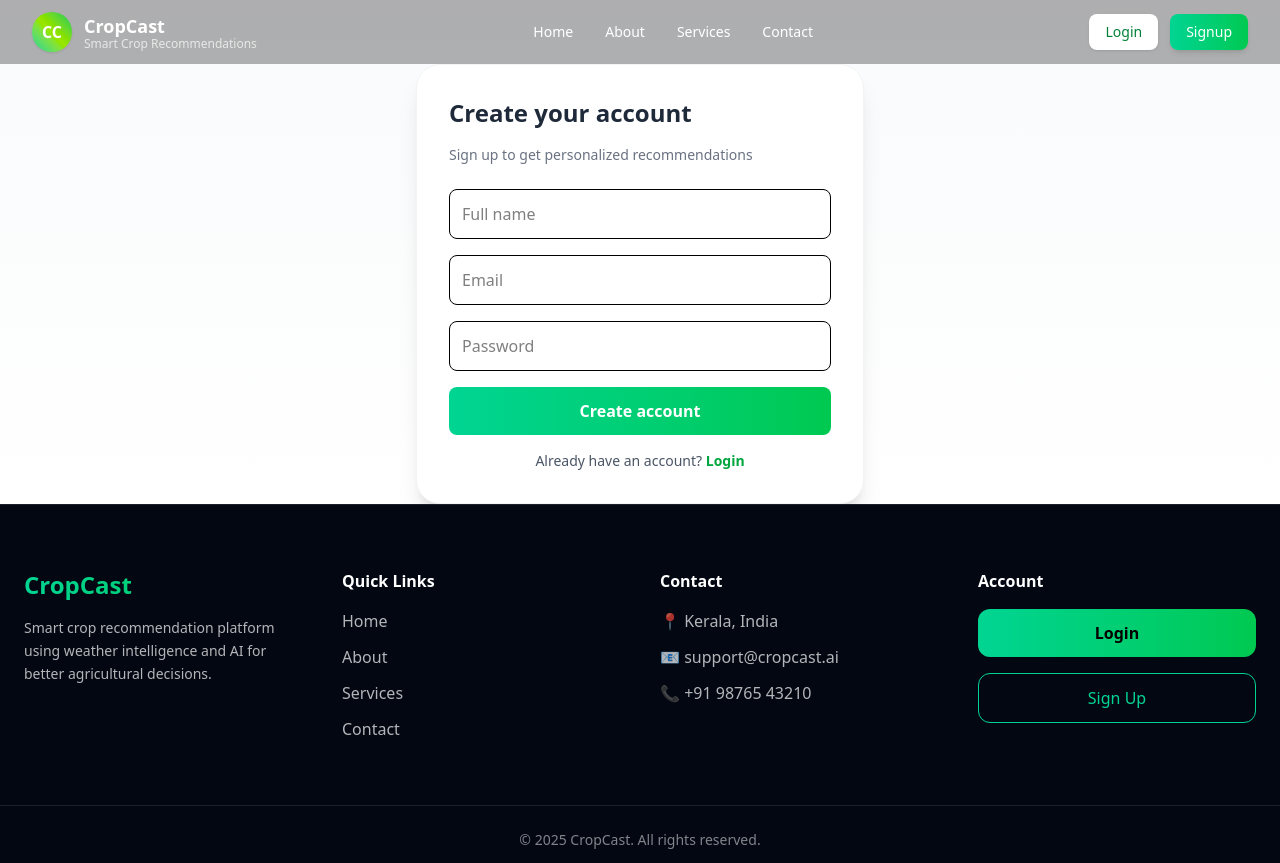
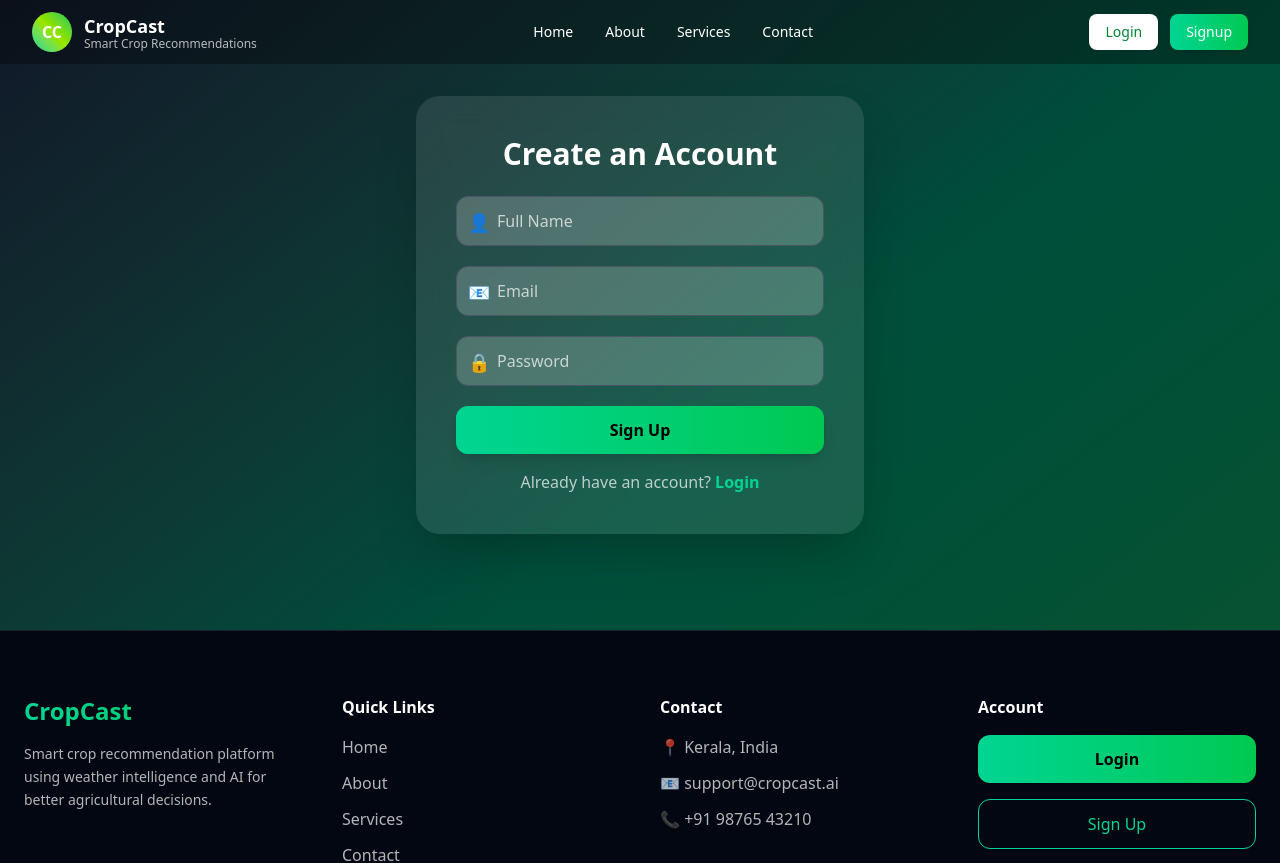
Before and after one commit to Akshai4610/Crop-Cast, a React (Vite) app in the folder front-end/: page /signup in a window 1280 px wide. Shown: the top 863 px of the page. Built offline with nearby package versions, Linux system fonts and the light colour scheme.

Commit message:
feat(ui): redesign login & signup pages with glassmorphism, gradient buttons, icons, navbar and footer fixed

```diff
--- a/front-end/src/pages/public/LoginPage.jsx
+++ b/front-end/src/pages/public/LoginPage.jsx
@@ -1,51 +1,63 @@
 // src/pages/public/LoginPage.jsx
 /*
   Login Page
-  - Includes Navbar (improved) and Footer so header/footer are visible
-  - On successful temporary login, navigates to /user/dashboard
-  - Avoids '#'; uses navigate
-  - Styled CTA buttons and centered card
+  - Glassmorphism card design
+  - Gradient buttons
+  - Navbar & Footer visible
+  - Smooth fade-in
+  - Link to Signup page
 */
 
-import React from "react";
-import { useNavigate, Link } from "react-router-dom";
+import { Link } from "react-router-dom";
 import Navbar from "../../components/Navbar";
 import Footer from "../../components/Footer";
 
 const LoginPage = () => {
-  const navigate = useNavigate();
+  return (
+    <div className="min-h-screen bg-gradient-to-br from-gray-900 via-emerald-900 to-green-900 flex flex-col">
+      <Navbar />
 
-  const handleSubmit = (e) => {
-    e.preventDefault();
-    // TODO: call backend auth, store token, then navigate
-    navigate("/user/dashboard");
-  };
+      <main className="flex-grow flex items-center justify-center px-6 py-24">
+        <div className="bg-white/10 backdrop-blur-lg rounded-3xl p-10 max-w-md w-full shadow-2xl animate-fade-in">
+          <h2 className="text-3xl font-bold text-white mb-6 text-center">Login to CropCast</h2>
 
-  return (
-    <div className="min-h-screen flex flex-col">
-      <Navbar /> {/* Navbar always visible */}
+          <form className="space-y-5">
+            <div className="relative">
+              <span className="absolute left-3 top-3 text-white text-lg">📧</span>
+              <input
+                type="email"
+                placeholder="Email"
+                className="w-full pl-10 pr-4 py-3 rounded-xl bg-white/20 text-white placeholder-white/70 border border-gray-600 focus:ring-2 focus:ring-emerald-400 outline-none transition"
+              />
+            </div>
 
-      <main className="flex-1 flex items-center justify-center bg-gradient-to-b from-gray-50 to-white pt-16">
-        <div className="max-w-md w-full p-8 bg-white rounded-3xl shadow-xl border border-gray-100">
-          <h2 className="text-2xl font-bold text-gray-800 mb-4">Welcome back</h2>
-          <p className="text-sm text-gray-500 mb-6">Log in to access your dashboard</p>
+            <div className="relative">
+              <span className="absolute left-3 top-3 text-white text-lg">🔒</span>
+              <input
+                type="password"
+                placeholder="Password"
+                className="w-full pl-10 pr-4 py-3 rounded-xl bg-white/20 text-white placeholder-white/70 border border-gray-600 focus:ring-2 focus:ring-emerald-400 outline-none transition"
+              />
+            </div>
 
-          <form className="space-y-4" onSubmit={handleSubmit}>
-            <input required name="email" type="email" placeholder="Email" className="w-full p-3 border rounded-lg focus:ring-2 focus:ring-emerald-200" />
-            <input required name="password" type="password" placeholder="Password" className="w-full p-3 border rounded-lg focus:ring-2 focus:ring-emerald-200" />
-
-            <button type="submit" className="w-full py-3 rounded-lg bg-gradient-to-r from-emerald-400 to-green-500 text-white font-semibold hover:brightness-105 transition cursor-pointer">
-              Log in
+            <button
+              type="submit"
+              className="w-full py-3 rounded-xl bg-gradient-to-r from-emerald-400 to-green-500 text-black font-semibold shadow-lg hover:scale-105 transition"
+            >
+              Login
             </button>
           </form>
 
-          <div className="mt-4 text-sm text-gray-600 text-center">
-            Don't have an account? <Link to="/signup" className="text-green-600 font-semibold">Create one</Link>
-          </div>
+          <p className="text-white/70 text-center mt-4">
+            Don't have an account?{" "}
+            <Link to="/signup" className="text-emerald-400 font-semibold hover:underline">
+              Sign up
+            </Link>
+          </p>
         </div>
       </main>
 
-      <Footer /> {/* Footer restored */}
+      <Footer />
     </div>
   );
 };
--- a/front-end/src/pages/public/SignupPage.jsx
+++ b/front-end/src/pages/public/SignupPage.jsx
@@ -1,47 +1,68 @@
 // src/pages/public/SignupPage.jsx
 /*
   Signup Page
-  - Includes Navbar + Footer
-  - After signup (temporary) redirects to /user/dashboard
-  - Well-styled form and CTA
+  - Glassmorphism card design
+  - Gradient buttons
+  - Navbar & Footer visible
+  - Smooth fade-in
+  - Link to Login page
 */
 
-import React from "react";
-import { useNavigate, Link } from "react-router-dom";
+import { Link } from "react-router-dom";
 import Navbar from "../../components/Navbar";
 import Footer from "../../components/Footer";
 
 const SignupPage = () => {
-  const navigate = useNavigate();
-
-  const handleSignup = (e) => {
-    e.preventDefault();
-    // TODO: call backend signup endpoint, handle validation
-    navigate("/user/dashboard");
-  };
-
   return (
-    <div className="min-h-screen flex flex-col">
+    <div className="min-h-screen bg-gradient-to-br from-gray-900 via-emerald-900 to-green-900 flex flex-col">
       <Navbar />
 
-      <main className="flex-1 flex items-center justify-center bg-gradient-to-b from-gray-50 to-white pt-16">
-        <div className="max-w-md w-full p-8 bg-white rounded-3xl shadow-xl border border-gray-100">
-          <h2 className="text-2xl font-bold text-gray-800 mb-4">Create your account</h2>
-          <p className="text-sm text-gray-500 mb-6">Sign up to get personalized recommendations</p>
+      <main className="flex-grow flex items-center justify-center px-6 py-24">
+        <div className="bg-white/10 backdrop-blur-lg rounded-3xl p-10 max-w-md w-full shadow-2xl animate-fade-in">
+          <h2 className="text-3xl font-bold text-white mb-6 text-center">Create an Account</h2>
 
-          <form className="space-y-4" onSubmit={handleSignup}>
-            <input required name="name" placeholder="Full name" className="w-full p-3 border rounded-lg focus:ring-2 focus:ring-emerald-200" />
-            <input required name="email" type="email" placeholder="Email" className="w-full p-3 border rounded-lg focus:ring-2 focus:ring-emerald-200" />
-            <input required name="password" type="password" placeholder="Password" className="w-full p-3 border rounded-lg focus:ring-2 focus:ring-emerald-200" />
+          <form className="space-y-5">
+            <div className="relative">
+              <span className="absolute left-3 top-3 text-white text-lg">👤</span>
+              <input
+                type="text"
+                placeholder="Full Name"
+                className="w-full pl-10 pr-4 py-3 rounded-xl bg-white/20 text-white placeholder-white/70 border border-gray-600 focus:ring-2 focus:ring-emerald-400 outline-none transition"
+              />
+            </div>
 
-            <button type="submit" className="w-full py-3 rounded-lg bg-gradient-to-r from-emerald-400 to-green-500 text-white font-semibold hover:brightness-105 transition cursor-pointer">
-              Create account
+            <div className="relative">
+              <span className="absolute left-3 top-3 text-white text-lg">📧</span>
+              <input
+                type="email"
+                placeholder="Email"
+                className="w-full pl-10 pr-4 py-3 rounded-xl bg-white/20 text-white placeholder-white/70 border border-gray-600 focus:ring-2 focus:ring-emerald-400 outline-none transition"
+              />
+            </div>
+
+            <div className="relative">
+              <span className="absolute left-3 top-3 text-white text-lg">🔒</span>
+              <input
+                type="password"
+                placeholder="Password"
+                className="w-full pl-10 pr-4 py-3 rounded-xl bg-white/20 text-white placeholder-white/70 border border-gray-600 focus:ring-2 focus:ring-emerald-400 outline-none transition"
+              />
+            </div>
+
+            <button
+              type="submit"
+              className="w-full py-3 rounded-xl bg-gradient-to-r from-emerald-400 to-green-500 text-black font-semibold shadow-lg hover:scale-105 transition"
+            >
+              Sign Up
             </button>
           </form>
 
-          <div className="mt-4 text-sm text-gray-600 text-center">
-            Already have an account? <Link to="/login" className="text-green-600 font-semibold">Login</Link>
-          </div>
+          <p className="text-white/70 text-center mt-4">
+            Already have an account?{" "}
+            <Link to="/login" className="text-emerald-400 font-semibold hover:underline">
+              Login
+            </Link>
+          </p>
         </div>
       </main>
 
```
